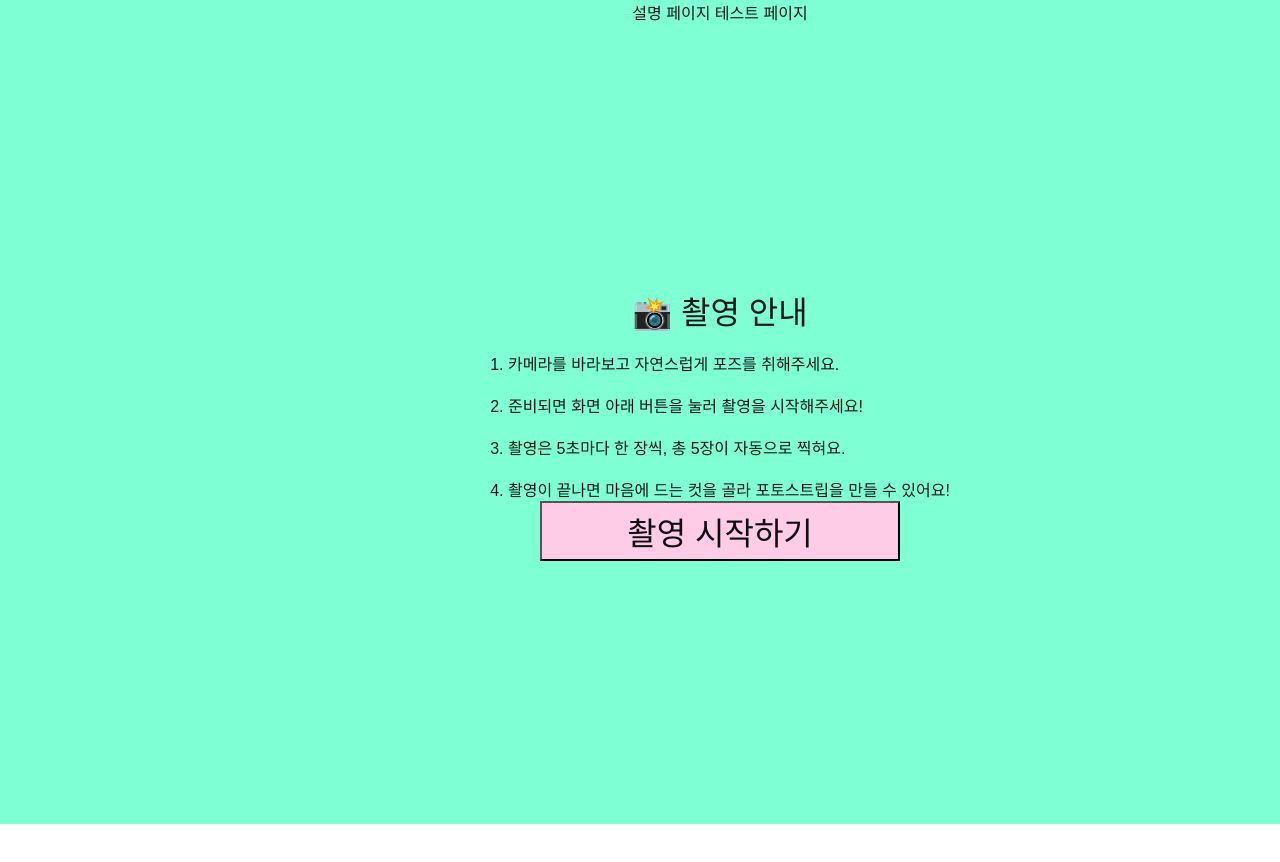
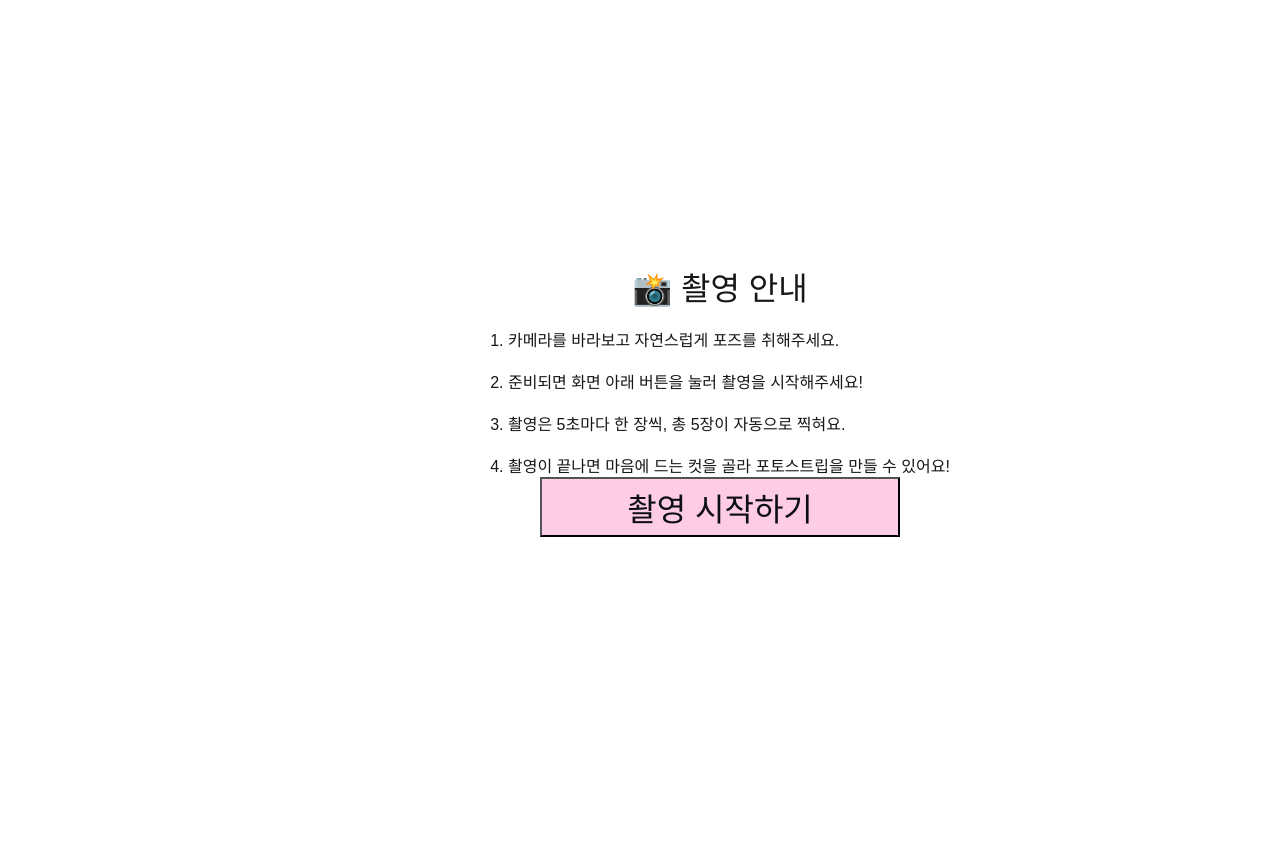
Before and after one commit to jiHeeFlee/photo_booth, a React (Vite) app: page /description in a window 1280 px wide. Shown: the top 862 px of the page. Built offline with nearby package versions, Linux system fonts and the light colour scheme.

Commit message:
docs(App.tsx) : 임시 라우터 코드 삭제

```diff
--- a/src/App.tsx
+++ b/src/App.tsx
@@ -1,9 +1,5 @@
 import { Outlet, useMatches } from "react-router-dom";
 import styled from "@emotion/styled";
-
-interface RouteHandle {
-  title?: string;
-}
 
 export default function App() {
   const matches = useMatches();
@@ -14,15 +10,9 @@ export default function App() {
     return null;
   }
 
-  const currentTitle =
-    (currentMatch.handle as RouteHandle).title || "PHOTO-BOOTH";
-
   return (
     <Container className="global-container">
-      <p>{currentTitle} 테스트 페이지</p>
-      <div className="outlet-wrapper">
-        <Outlet />
-      </div>
+      <Outlet />
     </Container>
   );
 }
@@ -32,6 +22,4 @@ const Container = styled.div`
   flex-direction: column;
   justify-content: center;
   align-items: center;
-
-  background-color: aquamarine;
 `;
```
